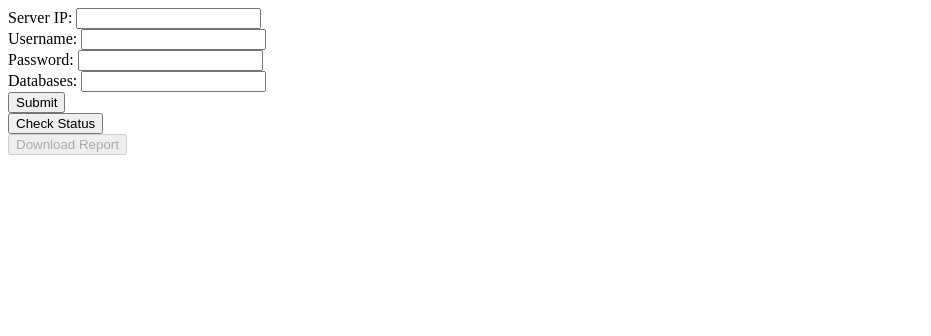
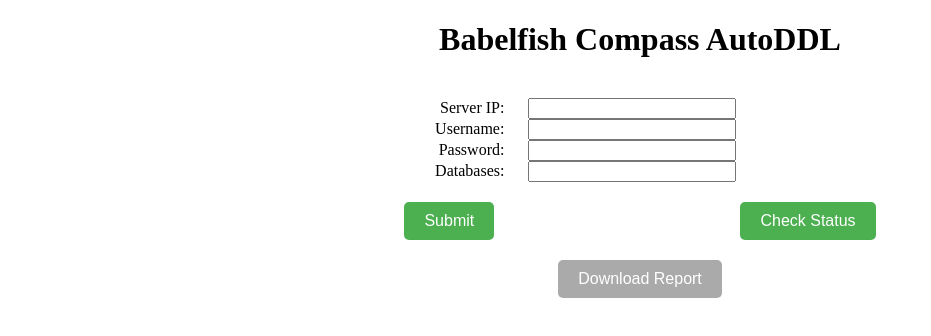
Before and after one commit to rameshv29/compassAmplify, a plain HTML site: page index.html in a window 1280 px wide. Shown: the whole page, without its empty margins (0-931 px from the left). Drawn offline with Linux system fonts and the light colour scheme.

Commit message:
updated the html code to aling the boxes and added color to buttons

```diff
--- a/index.html
+++ b/index.html
@@ -1,11 +1,51 @@
 <!DOCTYPE html>
 <html>
-<head>
-  <meta charset="UTF-8">
-  <title>My Form</title>
-</head>
+  <head>
+    <meta charset="UTF-8">
+    <title>Babelfish Compass AutoDDL</title>
+    <style>
+      body {
+        text-align: center;
+      }
+      form {
+        display: inline-block;
+        text-align: left;
+      }
+      label {
+        display: inline-block;
+        width: 100px;
+        text-align: right;
+        margin-right: 20px;
+      }
+      input[type="text"],
+      input[type="password"] {
+        width: 200px;
+      }
+      input[type="submit"],
+      button {
+        margin-top: 20px;
+        padding: 10px 20px;
+        border-radius: 5px;
+        border: none;
+        background-color: #4CAF50;
+        color: white;
+        font-size: 16px;
+        cursor: pointer;
+      }
+      input[type="submit"]:hover,
+      button:hover {
+        background-color: #3e8e41;
+      }
+      button:disabled {
+        background-color: #aaaaaa;
+        cursor: not-allowed;
+      }
+    </style>
+  </head>
 <body>
-  <form id="myForm">
+  <h1>Babelfish Compass AutoDDL</h1>
+  <br>
+  <form id="compassAutoDDL">
     <label for="serverip">Server IP:</label>
     <input type="text" id="serverip" name="serverip"><br>
 
@@ -28,7 +68,7 @@
   <button id="download" disabled>Download Report</button>
 
   <script>
-    const form = document.getElementById('myForm');
+    const form = document.getElementById('compassAutoDDL');
     const checkstatus = document.getElementById('checkstatus');
     const download = document.getElementById('download');
     const statusDiv = document.getElementById('status');
```
Also changed, not shown: index.js (deleted, +0 -80 lines).
